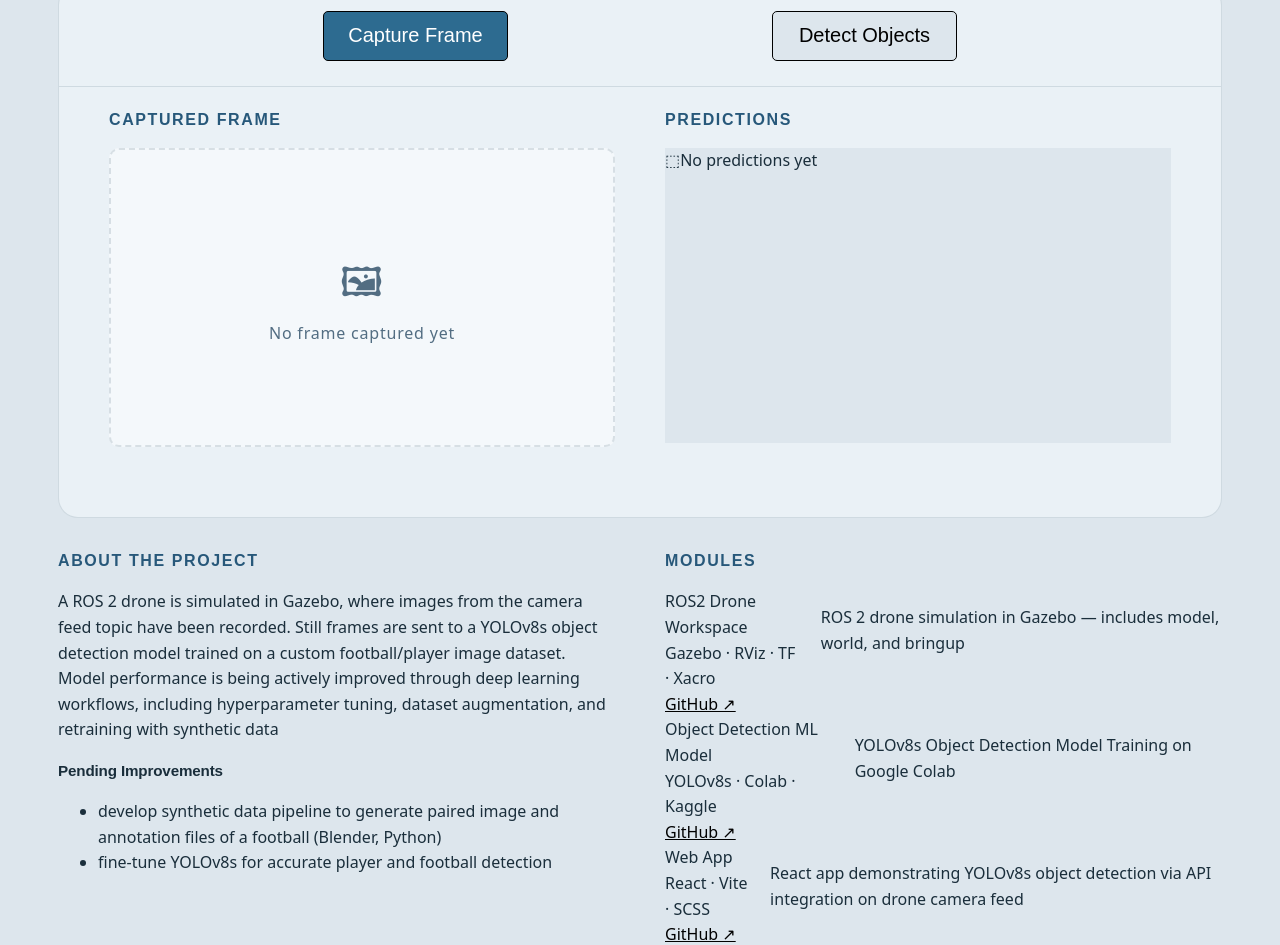
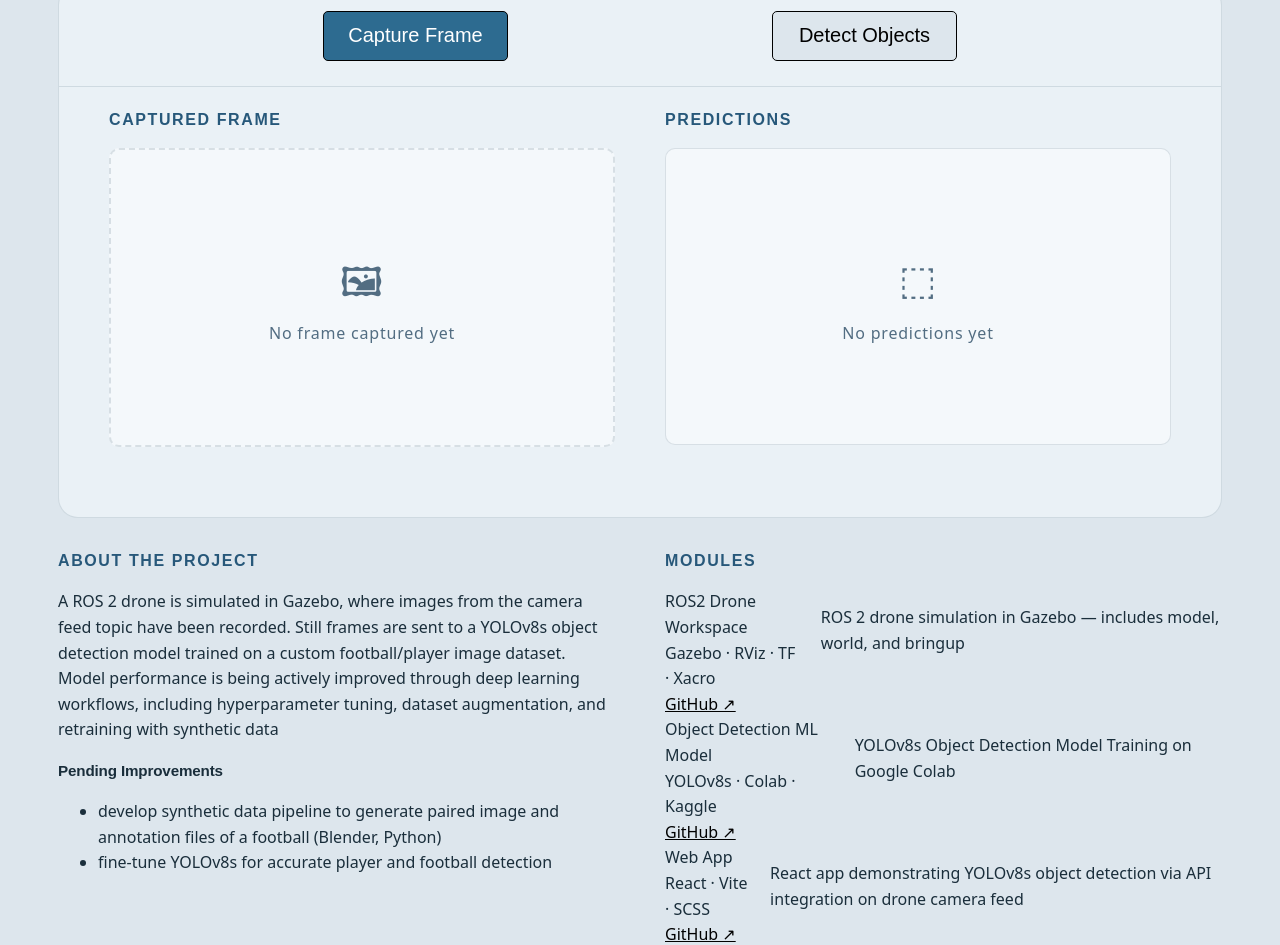
Before and after one commit to joeyskuo/drone-vision, a React (Vite) app: page / in a window 1280 px wide. Shown: the part 849-1794 px from the top of the page. Built offline with nearby package versions, Linux system fonts and the light colour scheme; no server answers.

Commit message:
prediction background, border, alignment stylings

```diff
--- a/src/components/MainLayout.jsx/MainLayout.scss
+++ b/src/components/MainLayout.jsx/MainLayout.scss
@@ -110,10 +110,24 @@
             height: 100%;
             width: 100%;
 
+            .prediction-placeholder--icon {
+                font-size: 2.5rem;
+            }
+
             .prediction-container-results {
                 height: 295px;
-                background-color: #DDE6ED;
-
+                background: var(--surface-2);
+                border-radius: 10px;
+                border: 1px solid var(--border);
+                overflow: hidden;
+                color: var(--text-muted);
+                font-size: 1rem;
+                letter-spacing: 0.05em;
+                display: flex;
+                align-items: center;
+                justify-content: center;
+                flex-direction: column;
+                gap: 10px;
 
                 img {
                     width: 100%;
```
